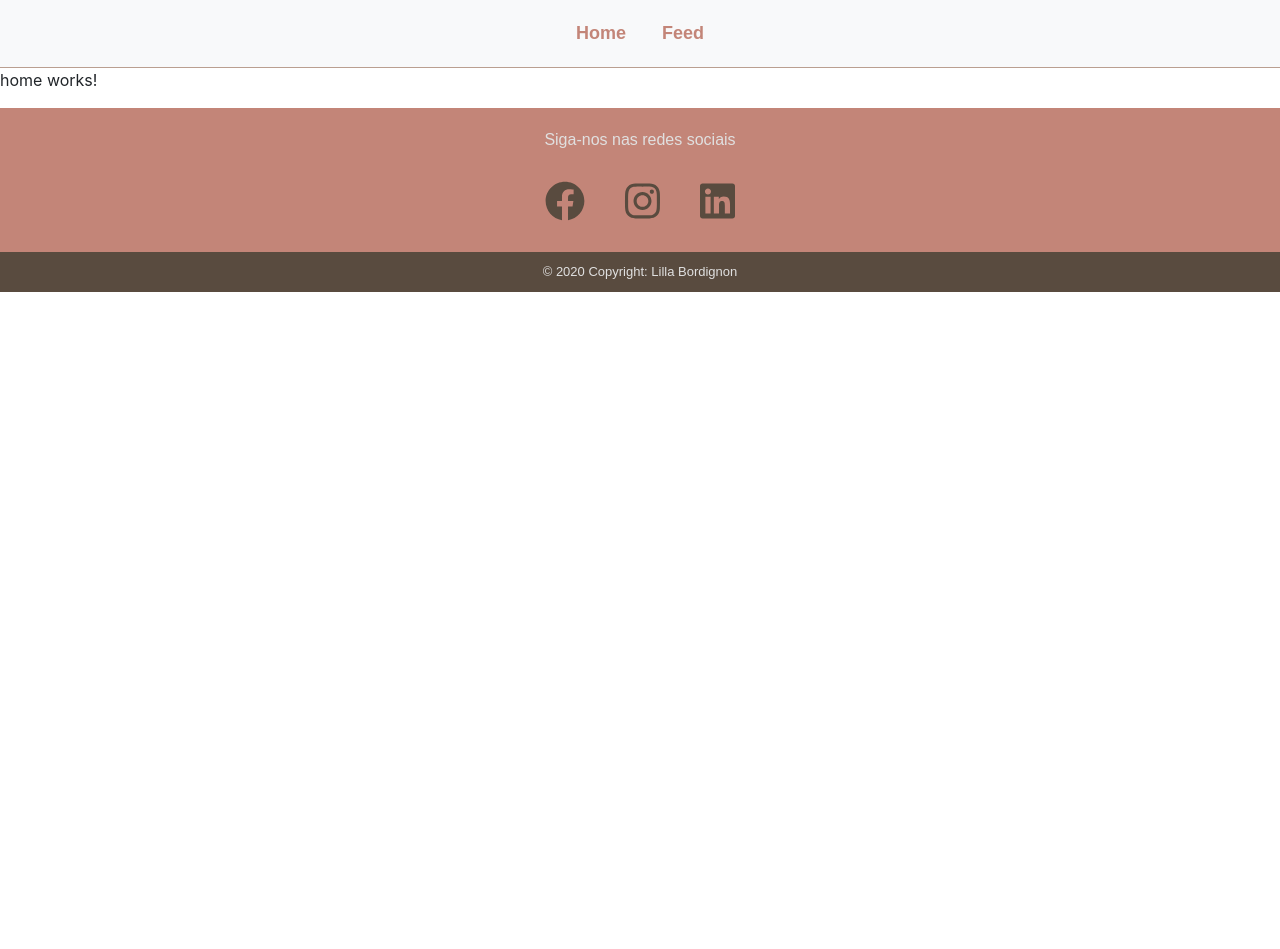
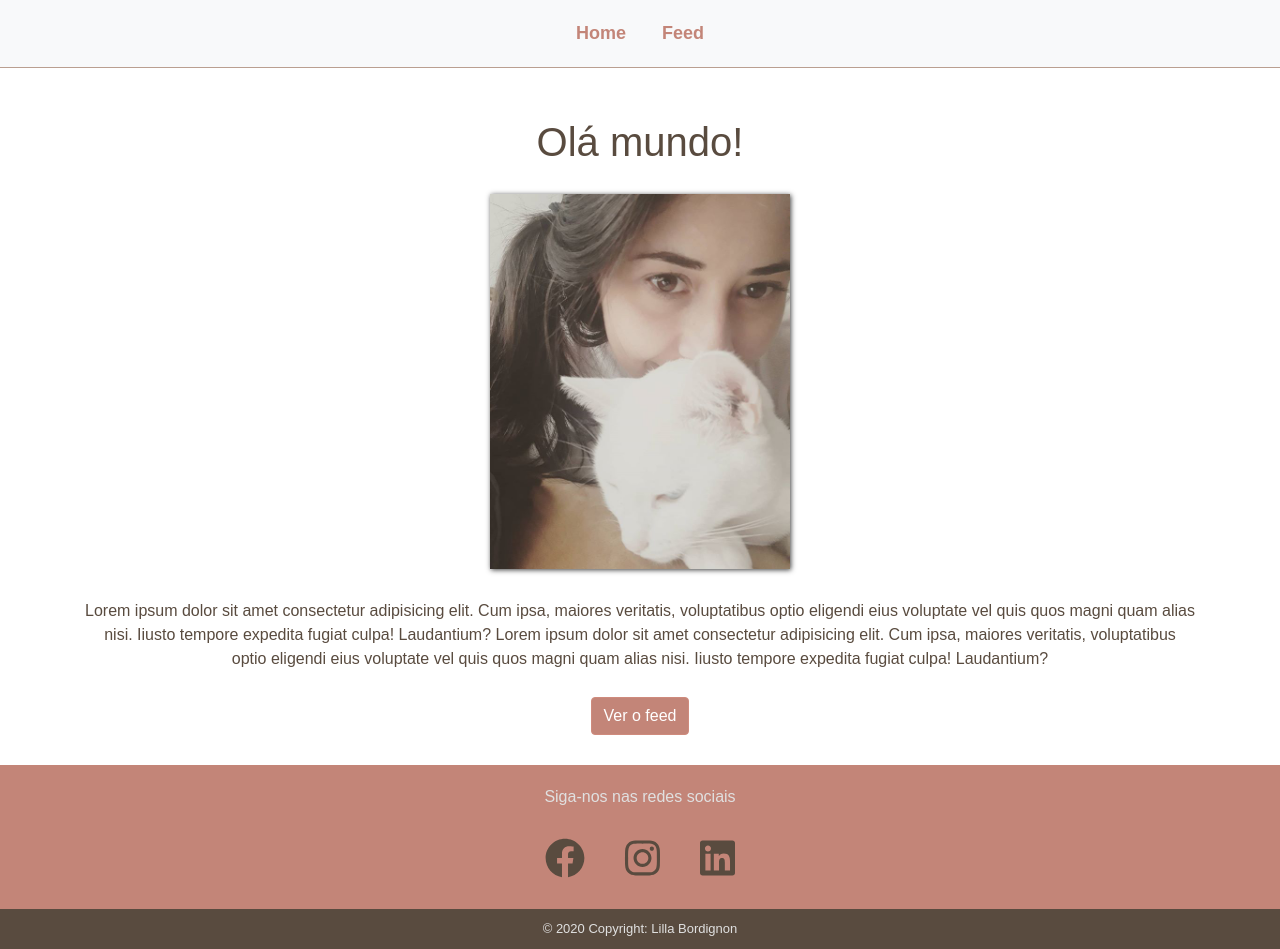
Before and after one commit to lillabordignon/blogPessoal-Angular, an Angular app in the folder blogPessoal/: page /home in a window 1280 px wide. Before the commit the page ends 800 px from the top, so only its background shows below. Built offline with nearby package versions, Linux system fonts and the light colour scheme.

Commit message:
Implementação da página home

```diff
--- a/blogPessoal/src/app/home/home.component.css
+++ b/blogPessoal/src/app/home/home.component.css
@@ -0,0 +1,25 @@
+.imagem{
+    width: 300px;
+    margin: 20px 0 30px 0;
+    box-shadow: 1px 1px 5px #3f3f3f;
+}
+
+.alinhar{
+    text-align: center;
+    color: #594B3F;
+    font-family: Arial, Helvetica, sans-serif;
+}
+
+.alinhar h1{
+    margin-top: 50px;
+}
+
+.botao{
+    background-color: #C38578;
+    border: 1px solid #cf8b7d;
+    margin: 10px 0 30px 0;
+}
+
+.botao:hover{
+    color: #594B3F;
+}
--- a/blogPessoal/src/app/home/home.component.html
+++ b/blogPessoal/src/app/home/home.component.html
@@ -1 +1,15 @@
-<p>home works!</p>
+<section class="container alinhar">
+    <h1>Olá mundo!</h1>
+    <img src="../../assets/img/lilla.jpg" class="img-fluid imagem" alt="Imagem responsiva">
+    <p>
+        Lorem ipsum dolor sit amet consectetur adipisicing elit.
+        Cum ipsa, maiores veritatis, voluptatibus optio
+        eligendi eius voluptate vel quis quos magni quam alias nisi.
+        Iiusto tempore expedita fugiat culpa! Laudantium?
+        Lorem ipsum dolor sit amet consectetur adipisicing elit.
+        Cum ipsa, maiores veritatis, voluptatibus optio
+        eligendi eius voluptate vel quis quos magni quam alias nisi.
+        Iiusto tempore expedita fugiat culpa! Laudantium?
+    </p>
+    <button type="button" class="btn btn-primary botao" routerLink='/feed'>Ver o feed</button>
+</section>
--- a/blogPessoal/src/app/navbar/navbar.component.html
+++ b/blogPessoal/src/app/navbar/navbar.component.html
@@ -1,7 +1,7 @@
 <header class="container-fluid">
-    <nav class=" navbar navbar-expand-lg navbar-light bg-light">
+    <nav class="navbar navbar-expand-lg navbar-light bg-light">
         <button class="navbar-toggler" type="button" data-toggle="collapse" data-target="#navbarNav"
-            aria-controls="navbarNav" aria-expanded="false" aria-label="Toggle navigation">
+            aria-controls="navbarNav" aria-expanded="false" aria-label="Alterna navegação">
             <span class="navbar-toggler-icon"></span>
         </button>
         <div class="collapse navbar-collapse" id="navbarNav">
```
Also changed, not shown: blogPessoal/src/assets/img/lilla.jpg (added).
